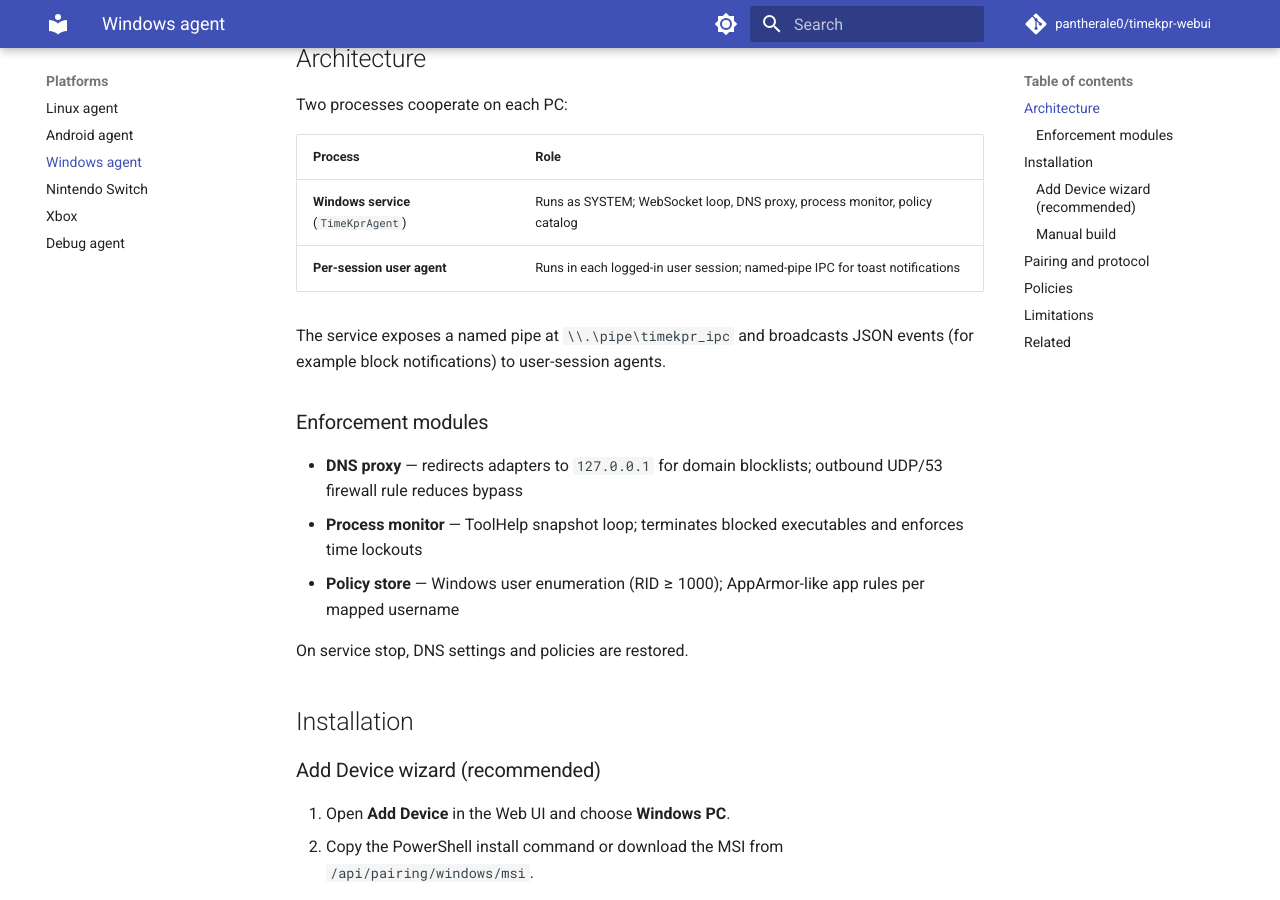
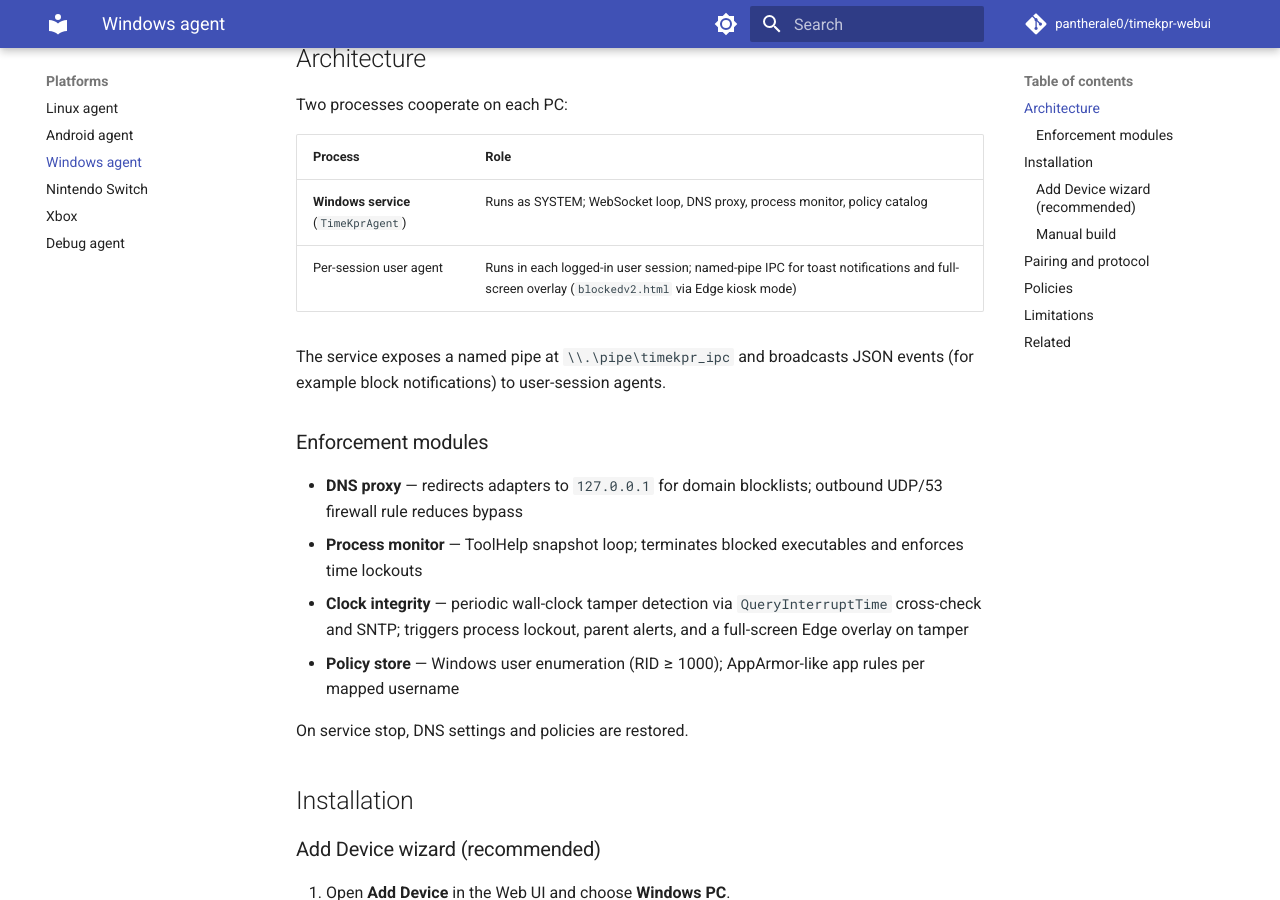
Before and after one commit to Guardian-Parental-Controls/docs, an MkDocs documentation site: the page built from docs/platforms/windows-agent.md, in a window 1280 px wide and 900 px high, scrolled down 303 px. Built offline with MkDocs 1.6.1 and Material for MkDocs 9.7.7, drawn with Linux system fonts in a browser that asks for light colours; comment, search, counter and statistics services are not loaded; the version menu is left out.

Commit message:
feat: implement clock tamper detection and handling in agent, including overlay display and user notifications #24

```diff
--- a/docs/platforms/windows-agent.md
+++ b/docs/platforms/windows-agent.md
@@ -9,7 +9,7 @@ Two processes cooperate on each PC:
 | Process | Role |
 |---------|------|
 | **Windows service** (`TimeKprAgent`) | Runs as SYSTEM; WebSocket loop, DNS proxy, process monitor, policy catalog |
-| **Per-session user agent** | Runs in each logged-in user session; named-pipe IPC for toast notifications |
+| Per-session user agent | Runs in each logged-in user session; named-pipe IPC for toast notifications and full-screen overlay (`blockedv2.html` via Edge kiosk mode) |
 
 The service exposes a named pipe at `\\.\pipe\timekpr_ipc` and broadcasts JSON events (for example block notifications) to user-session agents.
 
@@ -17,6 +17,7 @@ The service exposes a named pipe at `\\.\pipe\timekpr_ipc` and broadcasts JSON e
 
 - **DNS proxy** — redirects adapters to `127.0.0.1` for domain blocklists; outbound UDP/53 firewall rule reduces bypass
 - **Process monitor** — ToolHelp snapshot loop; terminates blocked executables and enforces time lockouts
+- **Clock integrity** — periodic wall-clock tamper detection via `QueryInterruptTime` cross-check and SNTP; triggers process lockout, parent alerts, and a full-screen Edge overlay on tamper
 - **Policy store** — Windows user enumeration (RID ≥ 1000); AppArmor-like app rules per mapped username
 
 On service stop, DNS settings and policies are restored.
```
Also changed, not shown: docs/features/alerts-and-webhooks.md (+1 -0 lines), docs/features/guardian-overlay.md (+4 -0 lines).
